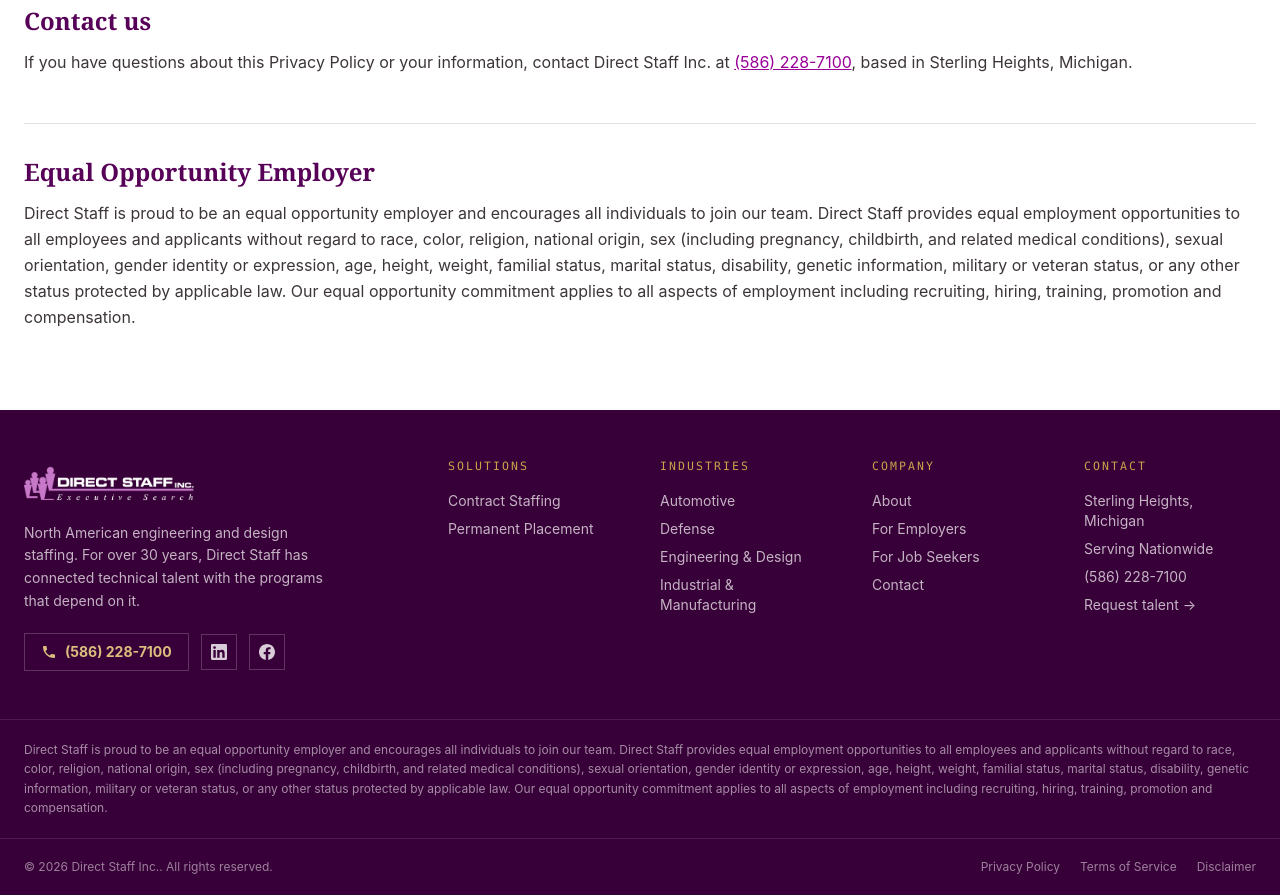
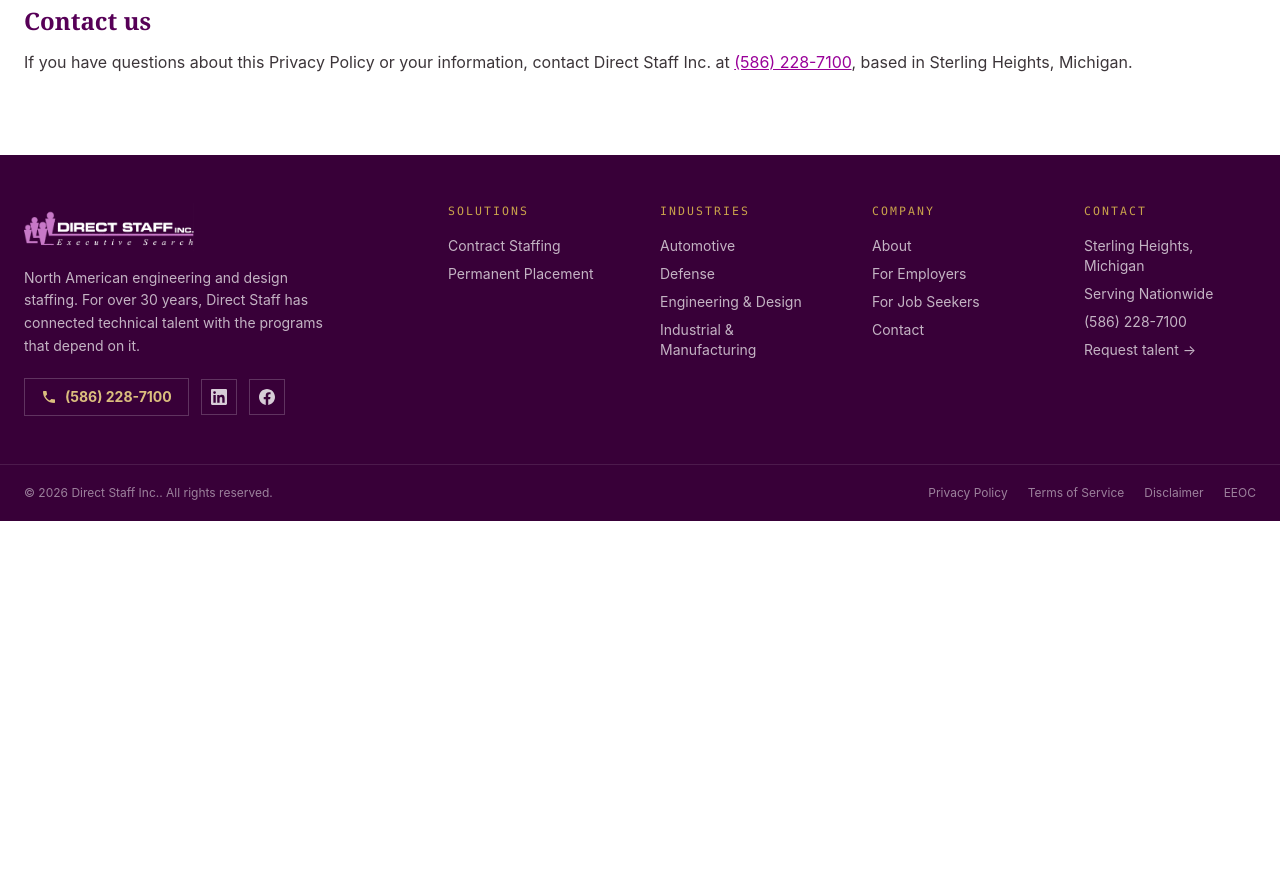
Before and after one commit to notAntonioWilson/directstaff, a Next.js app: page /privacy-policy in a window 1280 px wide. Shown: the part 2100-2995 px from the top of the page. After the commit the page ends 2621 px from the top, so only its background shows below. Built offline with nearby package versions, Linux system fonts and the light colour scheme.

Commit message:
Move EEOC to dedicated /eeoc page
- New /eeoc page with the equal opportunity statement
- Added EEOC link to footer legal nav
- Removed EEOC text from footer band and shared legal-page layout
- Added /eeoc to sitemap

```diff
--- /dev/null
+++ b/src/app/eeoc/page.tsx
@@ -0,0 +1,29 @@
+import type { Metadata } from "next";
+import { LegalLayout, LegalSection } from "@/components/LegalLayout";
+
+export const metadata: Metadata = {
+  title: "Equal Employment Opportunity | Direct Staff Inc.",
+  description:
+    "Direct Staff Inc. is proud to be an equal opportunity employer, providing equal employment opportunities to all employees and applicants.",
+};
+
+export default function EeocPage() {
+  return (
+    <LegalLayout eyebrow="Equal Opportunity" title="Equal Employment Opportunity" updated="June 16, 2026">
+      <LegalSection heading="Our commitment">
+        <p>
+          Direct Staff is proud to be an equal opportunity employer and encourages all individuals to join
+          our team. Direct Staff provides equal employment opportunities to all employees and applicants
+          without regard to race, color, religion, national origin, sex (including pregnancy, childbirth,
+          and related medical conditions), sexual orientation, gender identity or expression, age, height,
+          weight, familial status, marital status, disability, genetic information, military or veteran
+          status, or any other status protected by applicable law.
+        </p>
+        <p>
+          Our equal opportunity commitment applies to all aspects of employment including recruiting,
+          hiring, training, promotion and compensation.
+        </p>
+      </LegalSection>
+    </LegalLayout>
+  );
+}
--- a/src/app/sitemap.ts
+++ b/src/app/sitemap.ts
@@ -6,7 +6,7 @@
   const routes = ["", "/about", "/employers", "/job-seekers", "/contact", "/solutions", "/industries"];
   const solutionRoutes = solutions.map((s) => `/solutions/${s.slug}`);
   const industryRoutes = industries.map((i) => `/industries/${i.slug}`);
-  const legalRoutes = ["/privacy-policy", "/terms-of-service", "/disclaimer"];
+  const legalRoutes = ["/privacy-policy", "/terms-of-service", "/disclaimer", "/eeoc"];
   return [...routes, ...solutionRoutes, ...industryRoutes, ...legalRoutes].map((r) => ({
     url: `${base}${r}`,
     lastModified: new Date(),
--- a/src/components/Footer.tsx
+++ b/src/components/Footer.tsx
@@ -75,27 +75,13 @@
       </div>
 
       <div className="border-t border-white/10">
-        <div className="wrap py-5">
-          <p className="text-xs leading-relaxed text-white/55">
-            Direct Staff is proud to be an equal opportunity employer and encourages all individuals to
-            join our team. Direct Staff provides equal employment opportunities to all employees and
-            applicants without regard to race, color, religion, national origin, sex (including pregnancy,
-            childbirth, and related medical conditions), sexual orientation, gender identity or expression,
-            age, height, weight, familial status, marital status, disability, genetic information, military
-            or veteran status, or any other status protected by applicable law. Our equal opportunity
-            commitment applies to all aspects of employment including recruiting, hiring, training,
-            promotion and compensation.
-          </p>
-        </div>
-      </div>
-
-      <div className="border-t border-white/10">
         <div className="wrap flex flex-col items-center justify-between gap-3 py-5 text-xs text-white/50 md:flex-row">
           <p>© {new Date().getFullYear()} {company.name}. All rights reserved.</p>
           <nav className="flex flex-wrap items-center gap-x-5 gap-y-2" aria-label="Legal">
             <Link href="/privacy-policy" className="hover:text-gold-light">Privacy Policy</Link>
             <Link href="/terms-of-service" className="hover:text-gold-light">Terms of Service</Link>
             <Link href="/disclaimer" className="hover:text-gold-light">Disclaimer</Link>
+            <Link href="/eeoc" className="hover:text-gold-light">EEOC</Link>
           </nav>
         </div>
       </div>
--- a/src/components/LegalLayout.tsx
+++ b/src/components/LegalLayout.tsx
@@ -18,20 +18,6 @@
         <div className="wrap max-w-3xl">
           <p className="mb-10 text-sm text-steel">Last updated: {updated}</p>
           <div className="legal-body space-y-8">{children}</div>
-
-          <div className="mt-12 border-t border-line pt-8">
-            <h2 className="font-display text-2xl font-bold text-plum-900">Equal Opportunity Employer</h2>
-            <p className="mt-3 text-base leading-relaxed text-ink/85">
-              Direct Staff is proud to be an equal opportunity employer and encourages all individuals to
-              join our team. Direct Staff provides equal employment opportunities to all employees and
-              applicants without regard to race, color, religion, national origin, sex (including
-              pregnancy, childbirth, and related medical conditions), sexual orientation, gender identity
-              or expression, age, height, weight, familial status, marital status, disability, genetic
-              information, military or veteran status, or any other status protected by applicable law.
-              Our equal opportunity commitment applies to all aspects of employment including recruiting,
-              hiring, training, promotion and compensation.
-            </p>
-          </div>
         </div>
       </section>
     </>
```
